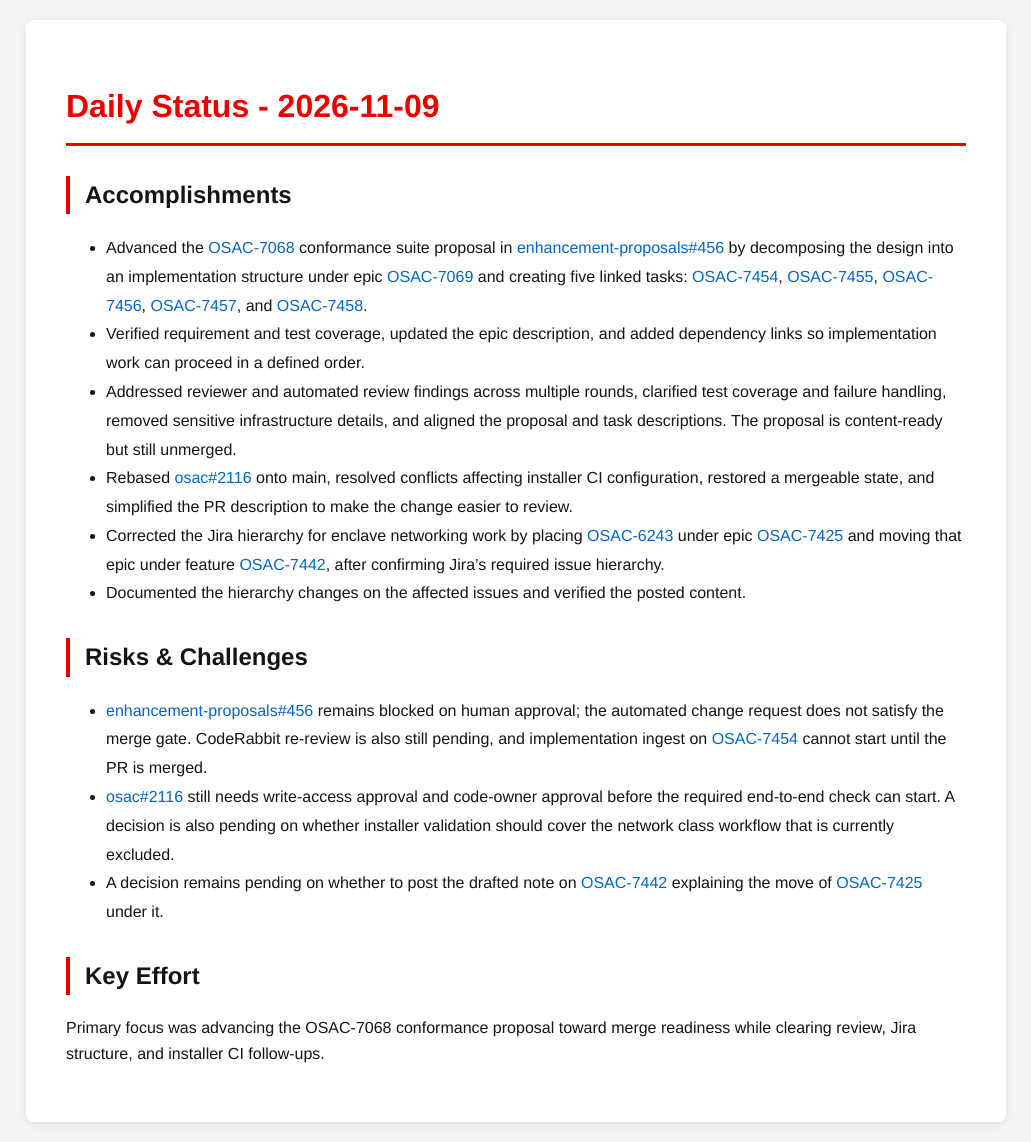
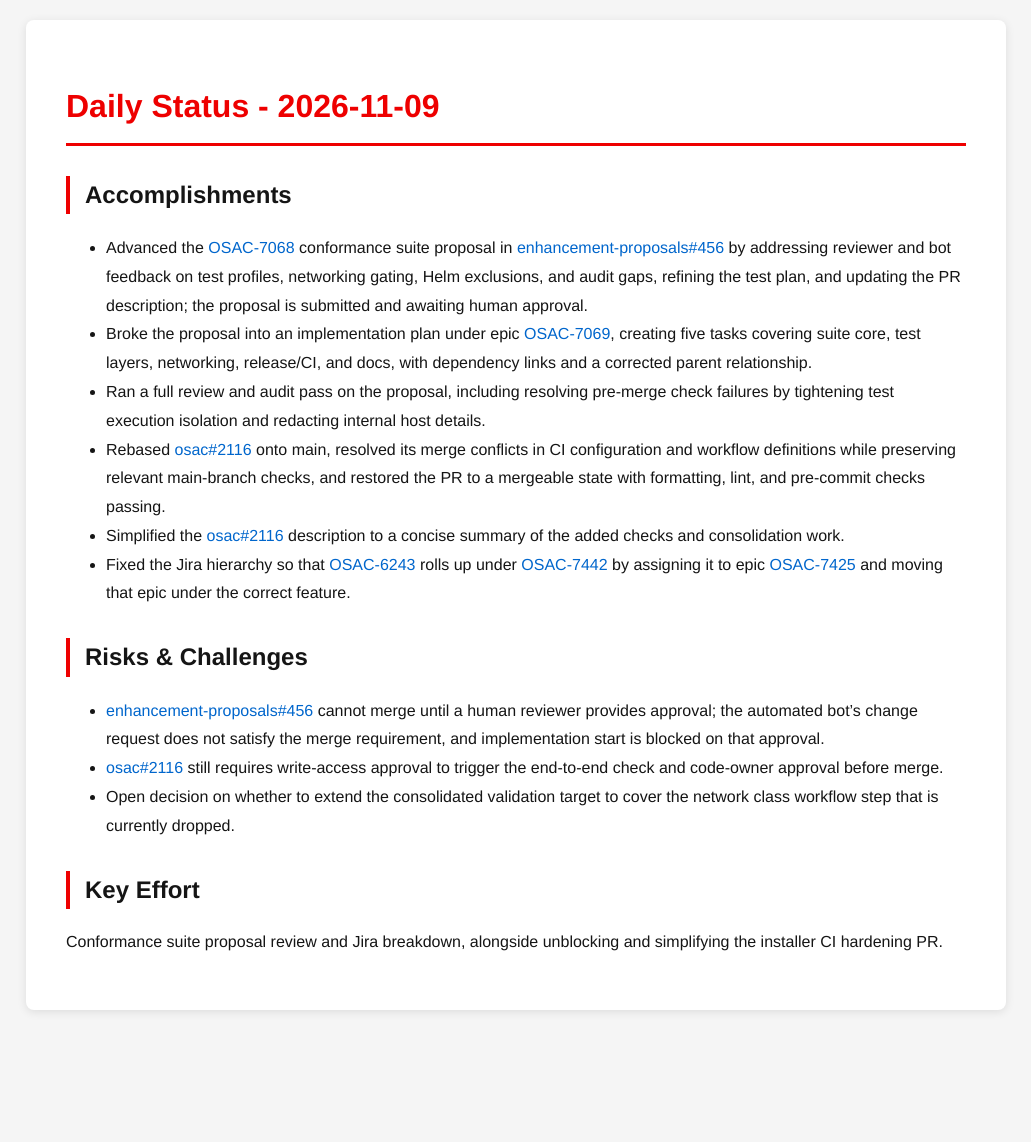
Before and after one commit to tzvatot/daily-status, a Jekyll site: the page built from 2026-11-09.md, in a window 1280 px wide. Shown: the whole page, without its empty margins (124-1155 px from the left). Built offline with Jekyll 4.4.1, drawn with Linux system fonts in a browser that asks for light colours; after the commit the page ends 1030 px from its top, so only the background shows below that.

Commit message:
Daily status update - 2026-11-09

```diff
--- a/2026-11-09.md
+++ b/2026-11-09.md
@@ -7,17 +7,17 @@
 # Daily Status - 2026-11-09
 
 ## Accomplishments
-- Advanced the [OSAC-7068](https://redhat.atlassian.net/browse/OSAC-7068) conformance suite proposal in [enhancement-proposals#456](https://github.com/osac-project/enhancement-proposals/pull/456) by decomposing the design into an implementation structure under epic [OSAC-7069](https://redhat.atlassian.net/browse/OSAC-7069) and creating five linked tasks: [OSAC-7454](https://redhat.atlassian.net/browse/OSAC-7454), [OSAC-7455](https://redhat.atlassian.net/browse/OSAC-7455), [OSAC-7456](https://redhat.atlassian.net/browse/OSAC-7456), [OSAC-7457](https://redhat.atlassian.net/browse/OSAC-7457), and [OSAC-7458](https://redhat.atlassian.net/browse/OSAC-7458).
-- Verified requirement and test coverage, updated the epic description, and added dependency links so implementation work can proceed in a defined order.
-- Addressed reviewer and automated review findings across multiple rounds, clarified test coverage and failure handling, removed sensitive infrastructure details, and aligned the proposal and task descriptions. The proposal is content-ready but still unmerged.
-- Rebased [osac#2116](https://github.com/osac-project/osac/pull/2116) onto main, resolved conflicts affecting installer CI configuration, restored a mergeable state, and simplified the PR description to make the change easier to review.
-- Corrected the Jira hierarchy for enclave networking work by placing [OSAC-6243](https://redhat.atlassian.net/browse/OSAC-6243) under epic [OSAC-7425](https://redhat.atlassian.net/browse/OSAC-7425) and moving that epic under feature [OSAC-7442](https://redhat.atlassian.net/browse/OSAC-7442), after confirming Jira's required issue hierarchy.
-- Documented the hierarchy changes on the affected issues and verified the posted content.
+- Advanced the [OSAC-7068](https://redhat.atlassian.net/browse/OSAC-7068) conformance suite proposal in [enhancement-proposals#456](https://github.com/osac-project/enhancement-proposals/pull/456) by addressing reviewer and bot feedback on test profiles, networking gating, Helm exclusions, and audit gaps, refining the test plan, and updating the PR description; the proposal is submitted and awaiting human approval.
+- Broke the proposal into an implementation plan under epic [OSAC-7069](https://redhat.atlassian.net/browse/OSAC-7069), creating five tasks covering suite core, test layers, networking, release/CI, and docs, with dependency links and a corrected parent relationship.
+- Ran a full review and audit pass on the proposal, including resolving pre-merge check failures by tightening test execution isolation and redacting internal host details.
+- Rebased [osac#2116](https://github.com/osac-project/osac/pull/2116) onto main, resolved its merge conflicts in CI configuration and workflow definitions while preserving relevant main-branch checks, and restored the PR to a mergeable state with formatting, lint, and pre-commit checks passing.
+- Simplified the [osac#2116](https://github.com/osac-project/osac/pull/2116) description to a concise summary of the added checks and consolidation work.
+- Fixed the Jira hierarchy so that [OSAC-6243](https://redhat.atlassian.net/browse/OSAC-6243) rolls up under [OSAC-7442](https://redhat.atlassian.net/browse/OSAC-7442) by assigning it to epic [OSAC-7425](https://redhat.atlassian.net/browse/OSAC-7425) and moving that epic under the correct feature.
 
 ## Risks & Challenges
-- [enhancement-proposals#456](https://github.com/osac-project/enhancement-proposals/pull/456) remains blocked on human approval; the automated change request does not satisfy the merge gate. CodeRabbit re-review is also still pending, and implementation ingest on [OSAC-7454](https://redhat.atlassian.net/browse/OSAC-7454) cannot start until the PR is merged.
-- [osac#2116](https://github.com/osac-project/osac/pull/2116) still needs write-access approval and code-owner approval before the required end-to-end check can start. A decision is also pending on whether installer validation should cover the network class workflow that is currently excluded.
-- A decision remains pending on whether to post the drafted note on [OSAC-7442](https://redhat.atlassian.net/browse/OSAC-7442) explaining the move of [OSAC-7425](https://redhat.atlassian.net/browse/OSAC-7425) under it.
+- [enhancement-proposals#456](https://github.com/osac-project/enhancement-proposals/pull/456) cannot merge until a human reviewer provides approval; the automated bot's change request does not satisfy the merge requirement, and implementation start is blocked on that approval.
+- [osac#2116](https://github.com/osac-project/osac/pull/2116) still requires write-access approval to trigger the end-to-end check and code-owner approval before merge.
+- Open decision on whether to extend the consolidated validation target to cover the network class workflow step that is currently dropped.
 
 ## Key Effort
-Primary focus was advancing the OSAC-7068 conformance proposal toward merge readiness while clearing review, Jira structure, and installer CI follow-ups.
+Conformance suite proposal review and Jira breakdown, alongside unblocking and simplifying the installer CI hardening PR.
```
